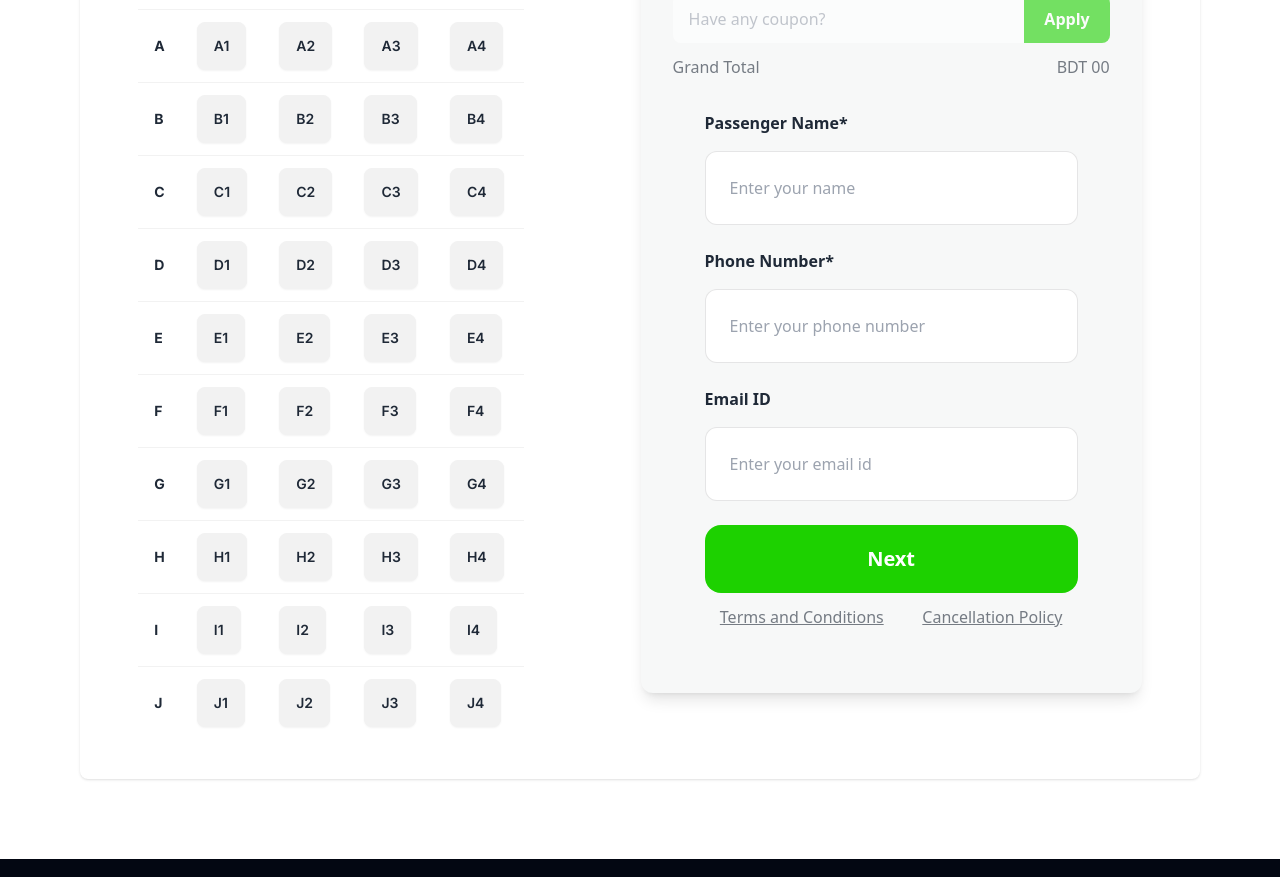
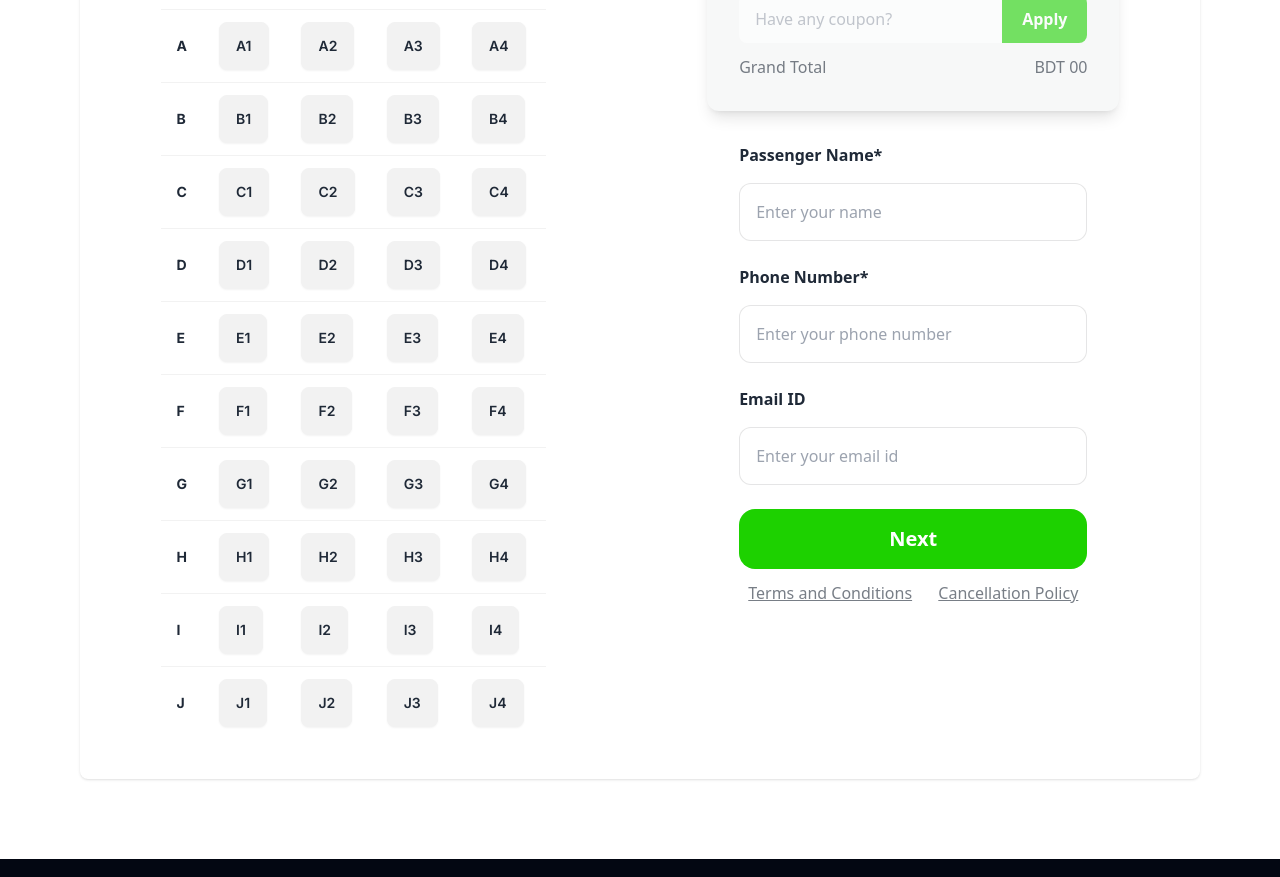
Before and after one commit to Badhon40/bus-ticket-repo, a plain HTML site: page index.html in a window 1280 px wide. Shown: the part 1983-2860 px from the top of the page. Drawn offline with nearby package versions, Linux system fonts and the light colour scheme.

Commit message:
html css done

```diff
--- a/index.html
+++ b/index.html
@@ -337,17 +337,18 @@
                       <p>Grand Total</p>
                       <p>BDT <span id="grand-total-ammount">00</span></p>
                   </div>
-              </div>
+                  </div>
+                </div>
               <!-- passenger form -->
               <div class="p-4 lg:p-8">
                   <h3 class="font-semibold mb-4">Passenger Name*</h3>
-                  <input type="text" placeholder="Enter your name" class="p-6 border border-[#0307121A] rounded-xl outline-none w-full mb-6">
+                  <input type="text" placeholder="Enter your name" class="p-4 border border-[#0307121A] rounded-xl outline-none w-full mb-6">
                   <h3 class="font-semibold mb-4">Phone Number*</h3>
-                  <input id="phoneNumber" type="text" placeholder="Enter your phone number" class="p-6 border border-[#0307121A] rounded-xl outline-none w-full mb-6">
+                  <input id="phoneNumber" type="text" placeholder="Enter your phone number" class="p-4 border border-[#0307121A] rounded-xl outline-none w-full mb-6" required>
                   <h3 class="font-semibold mb-4">Email ID</h3>
-                  <input type="email" placeholder="Enter your email id" class="p-6 border border-[#0307121A] rounded-xl outline-none w-full mb-6">
+                  <input type="email" placeholder="Enter your email id" class="p-4 border border-[#0307121A] rounded-xl outline-none w-full mb-6">
                   <!-- ticket submit button -->
-                  <button id="btn-next" class="p-5 w-full bg-[#1DD100] rounded-2xl text-white font-bold text-xl" disabled="true">Next</button>
+                  <button id="btn-next" class="py-4 w-full bg-[#1DD100] rounded-2xl text-white font-bold text-xl" disabled="true">Next</button>
                   <div class="mt-3 flex flex-col lg:flex-row gap-2 justify-around opacity-60">
                       <a class="link">Terms and Conditions</a>
                       <a class="link">Cancellation Policy</a>
```
